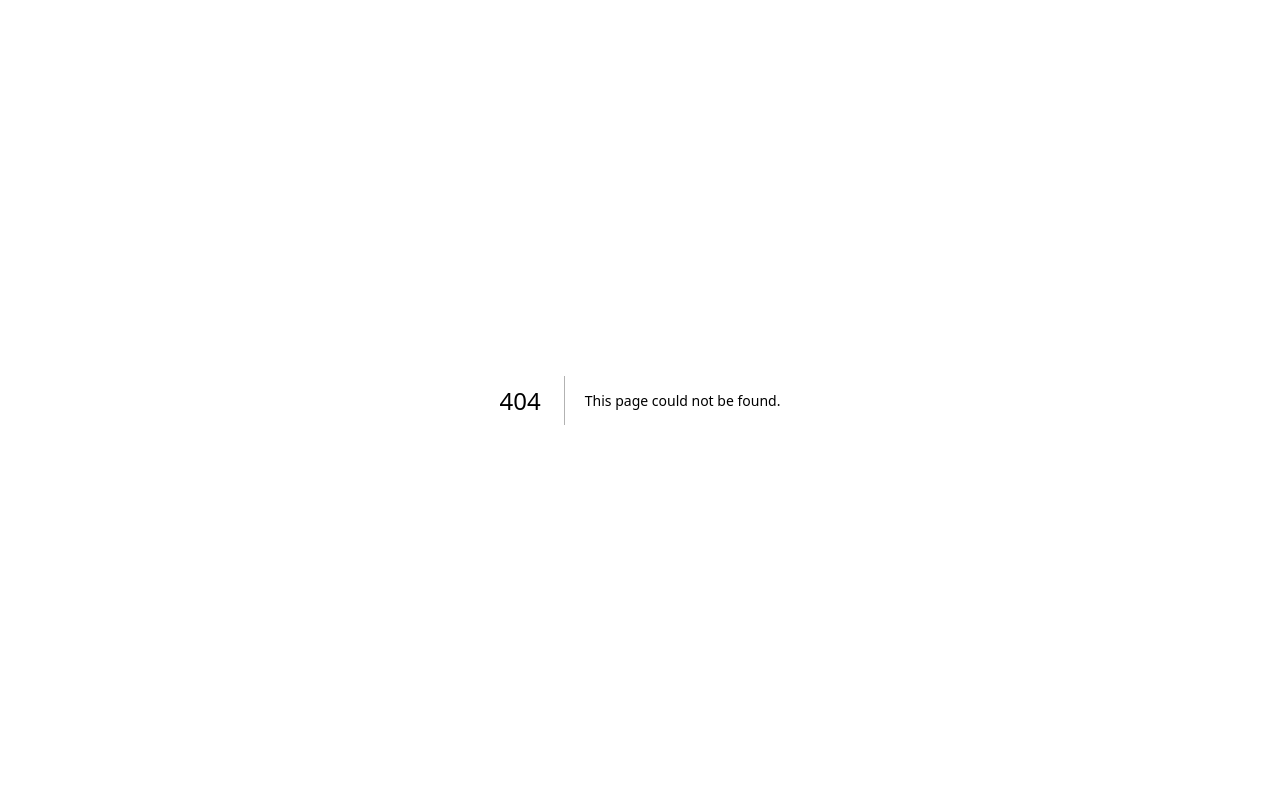
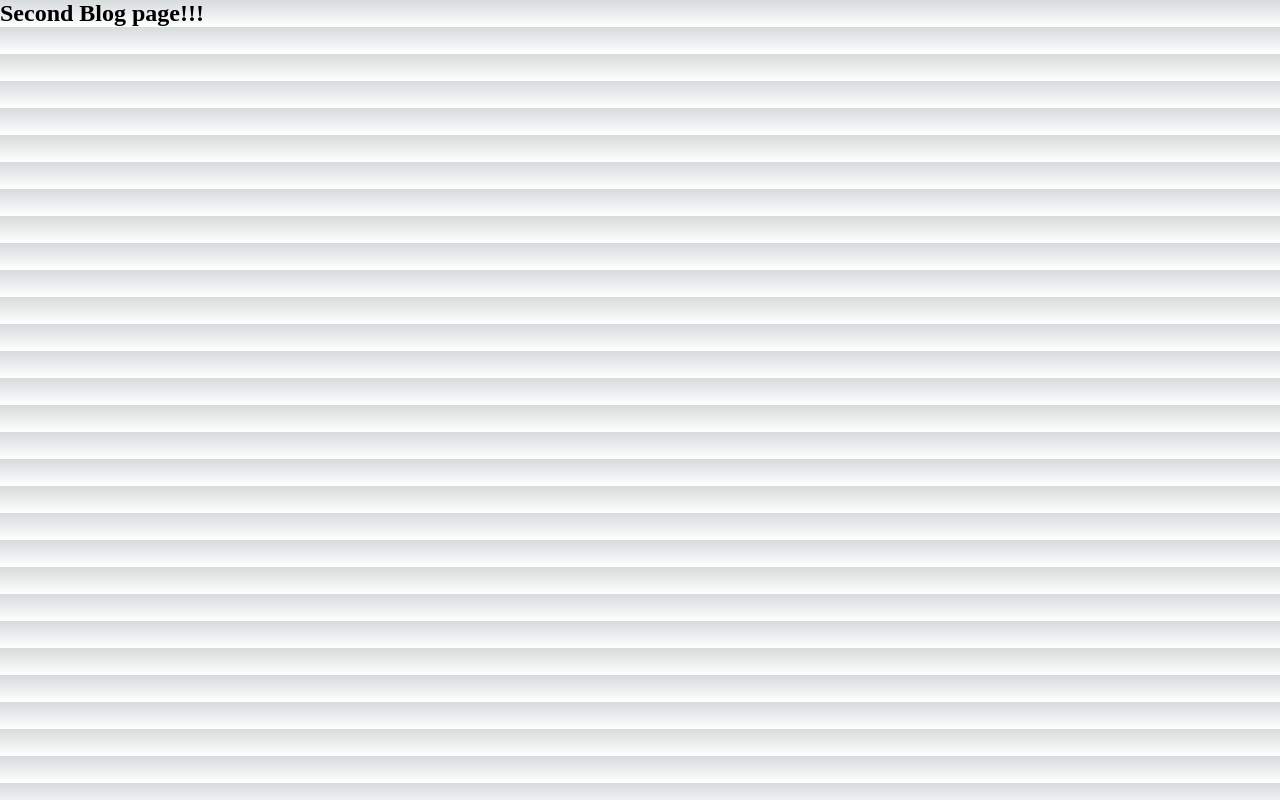
Before and after one commit to therealcheng/Next-Learning, a Next.js app in the folder hello-world/: page /blog/second in a window 1280 px wide. Before the commit this address had no page. Built offline with nearby package versions, Linux system fonts and the light colour scheme.

Commit message:
Testing and learning nested routes using folders

```diff
--- a/hello-world/pages/about.js
+++ b/hello-world/pages/about.js
@@ -1,5 +1,5 @@
 const About = () => {
-  return <div>About</div>;
+  return <div>About </div>;
 };
 
 export default About;
--- /dev/null
+++ b/hello-world/pages/blog/index.js
@@ -0,0 +1,5 @@
+const Blog = () => {
+  return <div>This is a blog page</div>;
+};
+
+export default Blog;
--- /dev/null
+++ b/hello-world/pages/blog/second.js
@@ -0,0 +1,9 @@
+const Second = () => {
+  return (
+    <div>
+      <h2>Second Blog page!!!</h2>
+    </div>
+  );
+};
+
+export default Second;
```
Also changed, not shown: hello-world/pages/blog/first.js (added, +9 -0 lines).
